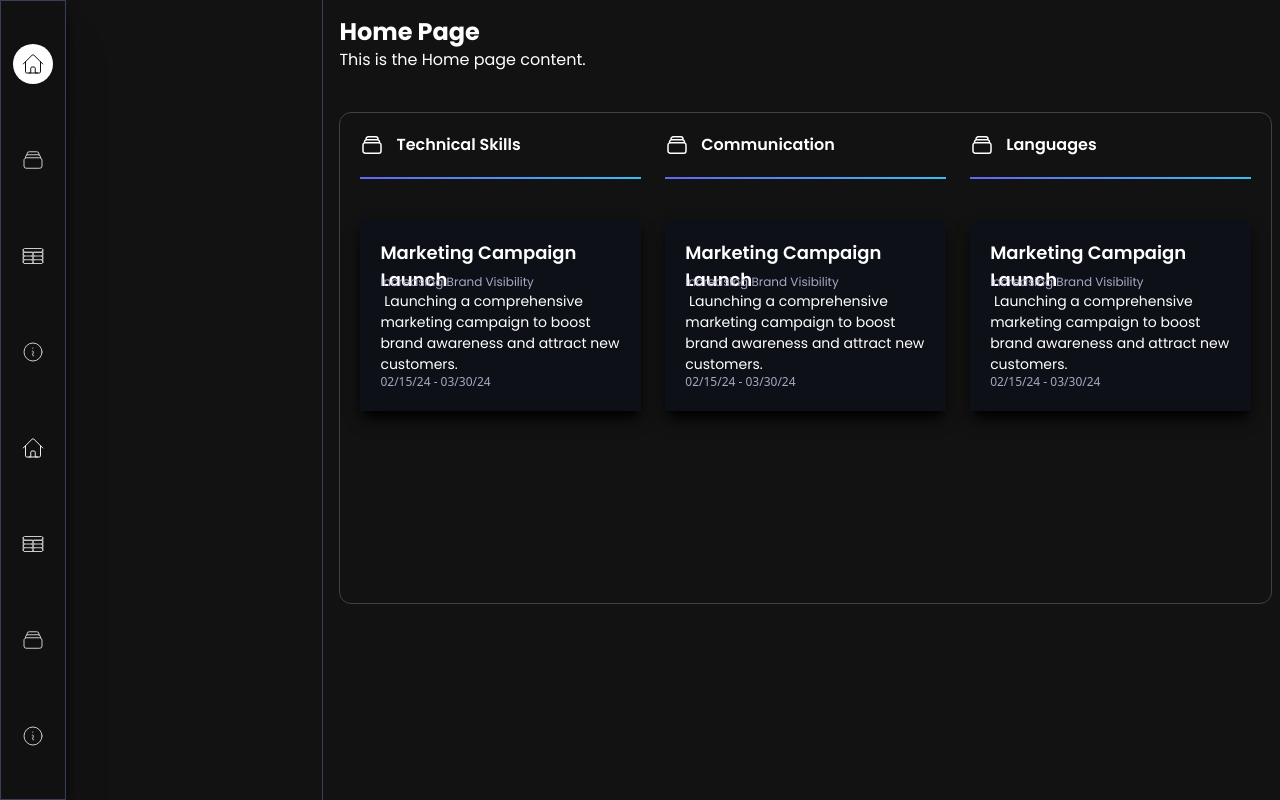
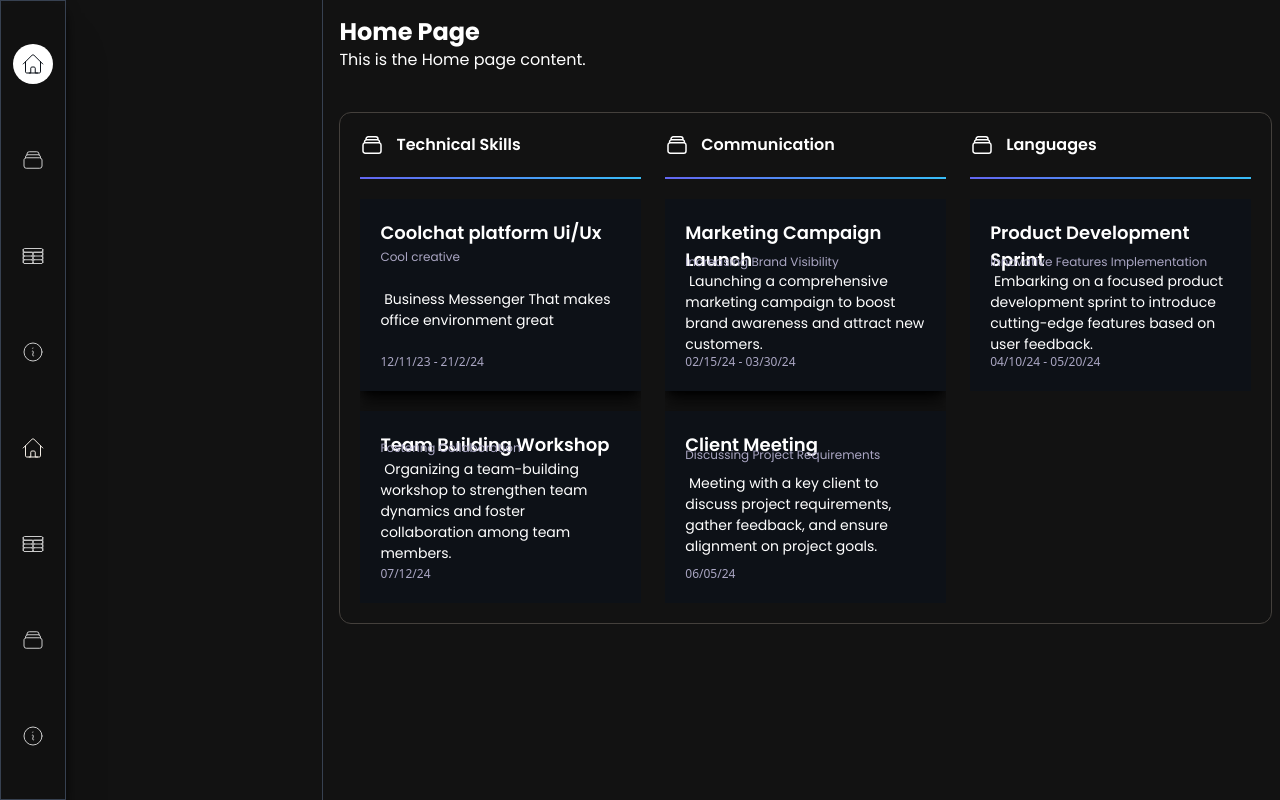
Before and after one commit to medmks/TrackApp, a React (Vite) app: page / in a window 1280 px wide. Built offline with nearby package versions, Linux system fonts and the light colour scheme.

Commit message:
fix The layout

```diff
--- a/src/Components/ColumnDashboard.jsx
+++ b/src/Components/ColumnDashboard.jsx
@@ -1,9 +1,9 @@
 import propTypes from "prop-types"
-import { Missions } from "../utility/constaty";
+
 const ProjectBoardCard=({mission})=>{
           return(
 
-          <section className="  h-48 bg-mainsBckground   flex flex-col   shadow-lg shadow-black justify-between p-5">
+          <section className="  h-48 bg-mainsBckground   flex flex-col    shadow-lg shadow-black justify-between p-5">
           <h1 className="text-[18px] font-semibold     ">
             {mission.Title}
           </h1>
@@ -23,26 +23,37 @@ const ProjectBoardCard=({mission})=>{
 ProjectBoardCard.propTypes={
           mission:propTypes.object.isRequired
         }
-const ColumnDashboard = ({column}) => {
+const ColumnDashboard = ({columns,mission}) => {
   return (
-    <div className="bg-transparent   w-full  h-[500px] max-h-[450px] rounded-md flex flex-col  ">
+    <div className="bg-transparent   w-full   rounded-md flex flex-col  ">
           <div className=" flex gap-3">
-          <svg xmlns="http://www.w3.org/2000/svg" fill="none" viewBox="0 0 24 24" strokeWidth={1.5} stroke="currentColor" className="w-6 h-6">
-                    <path strokeLinecap="round" strokeLinejoin="round" d="M6 6.878V6a2.25 2.25 0 012.25-2.25h7.5A2.25 2.25 0 0118 6v.878m-12 0c.235-.083.487-.128.75-.128h10.5c.263 0 .515.045.75.128m-12 0A2.25 2.25 0 004.5 9v.878m13.5-3A2.25 2.25 0 0119.5 9v.878m0 0a2.246 2.246 0 00-.75-.128H5.25c-.263 0-.515.045-.75.128m15 0A2.25 2.25 0 0121 12v6a2.25 2.25 0 01-2.25 2.25H5.25A2.25 2.25 0 013 18v-6c0-.98.626-1.813 1.5-2.122" />
-          </svg>
-          <h2 className=" font-semibold">{column.Title}</h2>
+                    <svg xmlns="http://www.w3.org/2000/svg" fill="none" viewBox="0 0 24 24" strokeWidth={1.5} stroke="currentColor" className="w-6 h-6">
+                              <path strokeLinecap="round" strokeLinejoin="round" d="M6 6.878V6a2.25 2.25 0 012.25-2.25h7.5A2.25 2.25 0 0118 6v.878m-12 0c.235-.083.487-.128.75-.128h10.5c.263 0 .515.045.75.128m-12 0A2.25 2.25 0 004.5 9v.878m13.5-3A2.25 2.25 0 0119.5 9v.878m0 0a2.246 2.246 0 00-.75-.128H5.25c-.263 0-.515.045-.75.128m15 0A2.25 2.25 0 0121 12v6a2.25 2.25 0 01-2.25 2.25H5.25A2.25 2.25 0 013 18v-6c0-.98.626-1.813 1.5-2.122" />
+                    </svg>
+                    <h2 className=" font-semibold">{columns.Title}</h2>
 
           </div>
-          <div className="h-[2px]  mt-5 bg-gradient-to-r from-indigo-500 to-sky-400  " />
 
-          <div className="mt-10">
-                    <ProjectBoardCard mission={Missions[1]}/>
+          <div className="h-[2px]  mt-5 mb-5 bg-gradient-to-r from-indigo-500 to-sky-400  " />
+
+          <div className="flex flex-grow   flex-col overflow-y-auto overflow-x-hidden gap-5   ">
+          {
+                              mission.map((miss,i)=>{
+                                        return (
+                                                            <ProjectBoardCard key={i} mission={miss}/>
+
+                                        )
+                              })
+                    }
           </div>
+
+
     </div>
   )
 }
 
 ColumnDashboard.propTypes={
-          column:propTypes.object.isRequired
+          columns:propTypes.object.isRequired,
+          mission:propTypes.array.isRequired
 }
 export default ColumnDashboard
--- a/src/Dashboard.jsx
+++ b/src/Dashboard.jsx
@@ -53,8 +53,7 @@ const ProjectBoard=()=>{
       {
         Columns.map((col,i)=>{
           return (
-
-            <ColumnDashboard key={i} column={col} />
+            <ColumnDashboard key={i} mission={Missions.filter((mission)=> col.Id ===mission.idCol )} columns={col}  />
           )
         })
       }
--- a/src/utility/constaty.jsx
+++ b/src/utility/constaty.jsx
@@ -1,31 +1,42 @@
 export const  Missions = [
           {
+                    id:0,
                     Title:" Coolchat platform Ui/Ux",
                     SubTitle :"Cool creative",
                     description:"Business Messenger That makes office environment great ",
-                    Date:'12/11/23 - 21/2/24'
+                    Date:'12/11/23 - 21/2/24',
+                    idCol:1
           },           {
+                    id:1,
                     Title: "Marketing Campaign Launch",
                     SubTitle: "Increasing Brand Visibility",
                     description: "Launching a comprehensive marketing campaign to boost brand awareness and attract new customers.",
-                    Date: '02/15/24 - 03/30/24'
+                    Date: '02/15/24 - 03/30/24',
+                    idCol:2
                   },
                   {
+                    id:2,
                     Title: "Product Development Sprint",
                     SubTitle: "Innovative Features Implementation",
                     description: "Embarking on a focused product development sprint to introduce cutting-edge features based on user feedback.",
-                    Date: '04/10/24 - 05/20/24'
+                    Date: '04/10/24 - 05/20/24',
+                    idCol:3
                   },
                   {
+                    id:3,
                     Title: "Client Meeting",
                     SubTitle: "Discussing Project Requirements",
                     description: "Meeting with a key client to discuss project requirements, gather feedback, and ensure alignment on project goals.",
-                    Date: '06/05/24'
+                    Date: '06/05/24',
+                    idCol:2
                   },
                   {
+
+                    id:4,
                     Title: "Team Building Workshop",
                     SubTitle: "Fostering Collaboration",
                     description: "Organizing a team-building workshop to strengthen team dynamics and foster collaboration among team members.",
-                    Date: '07/12/24'
+                    Date: '07/12/24',
+                    idCol:1
                   }
 ]
```
